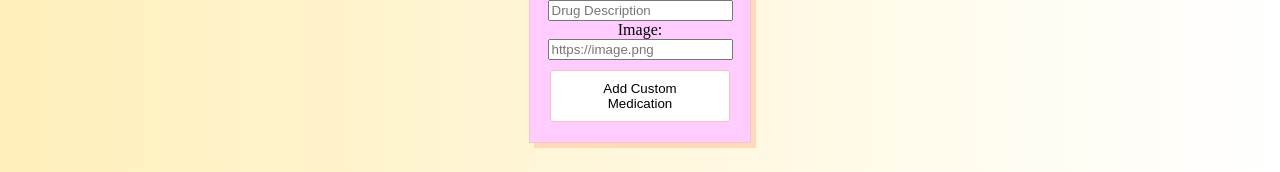
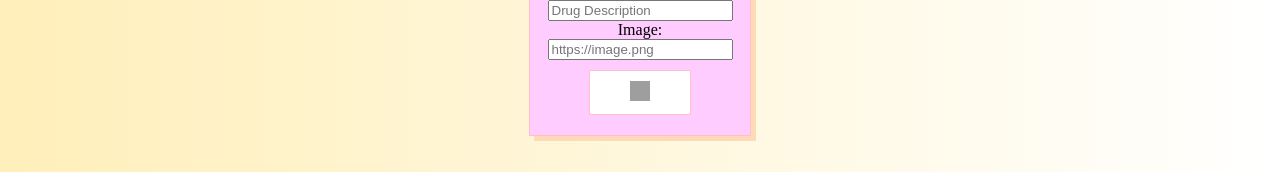
Before and after one commit to DannyMichaels/rx-guide, a React (Create React App) app: page /Custom in a window 1280 px wide. Shown: the part 452-624 px from the top of the page. Built offline with nearby package versions, Linux system fonts and the light colour scheme; grey boxes are pictures that could not be loaded; a web font is replaced by a local one.

Commit message:
gave image to custom med button

```diff
--- a/src/Custom.js
+++ b/src/Custom.js
@@ -70,7 +70,7 @@ function Custom(props) {
           onChange={(e) => setImage(e.target.value)}
         />
 
-        <button>Add Custom Medication</button>
+        <button><img src='https://i.imgur.com/BZOV6FC.png' className='add' alt='add custom medication'/></button>
       </form>
     </div>
   );
```
